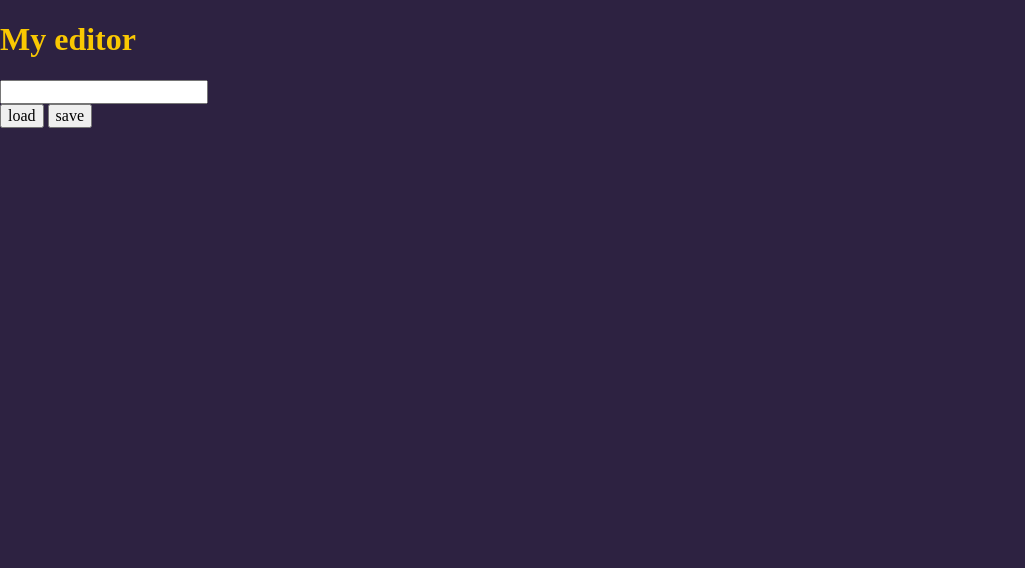
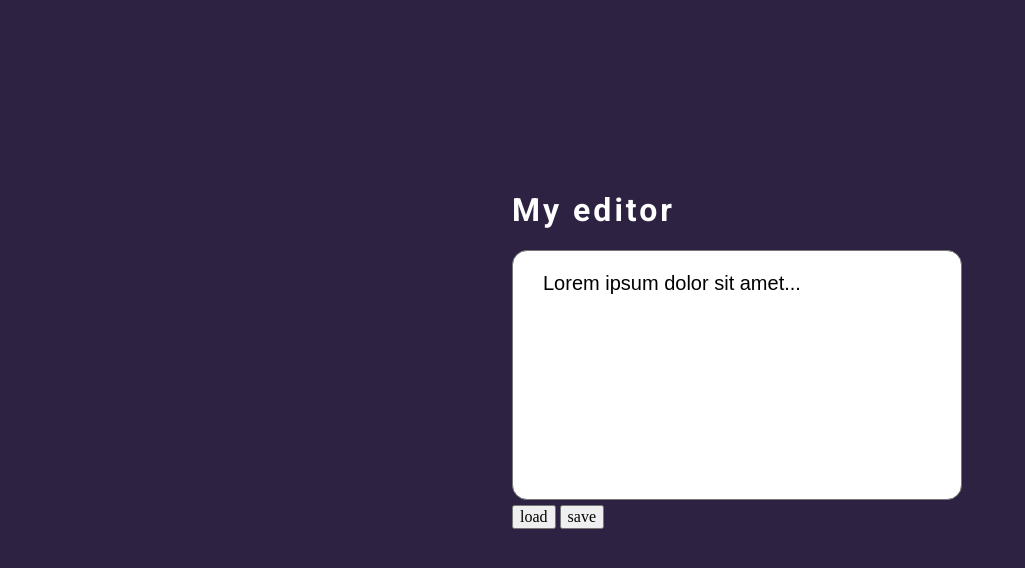
Before and after one commit to MariuszMazyrko/wk_VIII_08.07.2019, a website: page src/content/index.html in a window 1280 px wide. Shown: the whole page, without its empty margins (0-1025 px from the left). Drawn offline with nearby package versions, Linux system fonts and the light colour scheme; files that its build step writes are made by us from their sources; files whose address does not match are found by name.

Commit message:
textarea__done

```diff
--- a/src/content/index.html
+++ b/src/content/index.html
@@ -7,13 +7,17 @@
   <meta http-equiv="X-UA-Compatible" content="ie=edge">
   <title>Document</title>
   <link rel="stylesheet" href="css/main.css">
+  <link href="https://fonts.googleapis.com/css?family=Roboto:400,700&display=swap&subset=latin-ext" rel="stylesheet">
 </head>
 
 <body>
   <section class="editor">
     <section class="editor__box">
       <h1>My editor</h1>
-      <input type="text">
+      <textarea class="text__box" name="box" rows="5" cols="33">
+Lorem ipsum dolor sit amet...
+</textarea>
+
     </section>
     <section class="button, button__js">
       <button class="button__load, button__load--js" type="button">load</button>
--- a/src/scss/main.scss
+++ b/src/scss/main.scss
@@ -1,12 +1,13 @@
 @import "_normalize";
 @import "_variables";
-
 
 html {
   box-sizing: border-box;
 }
 
-*, *:before, *:after {
+*,
+*:before,
+*:after {
   box-sizing: inherit;
 }
 
@@ -14,3 +15,34 @@ body {
   color: $yellow;
   background: $violet;
 }
+
+h1 {
+  letter-spacing: 3px;
+  font-family: 'Roboto',
+    sans-serif;
+}
+
+.editor {
+  display: block;
+  position: relative;
+  margin-left: 40%;
+  margin-top: 15%;
+}
+
+.editor__box {
+  display: block;
+  position: relative;
+  color: white;
+  font-family: Arial,
+    sans-serif;
+}
+
+.text__box {
+  height: 250px;
+  width: 450px;
+  border-radius: 15px;
+  resize: none;
+  font-size: 20px;
+  padding-left: 30px;
+  line-height: 60px;
+}
```
